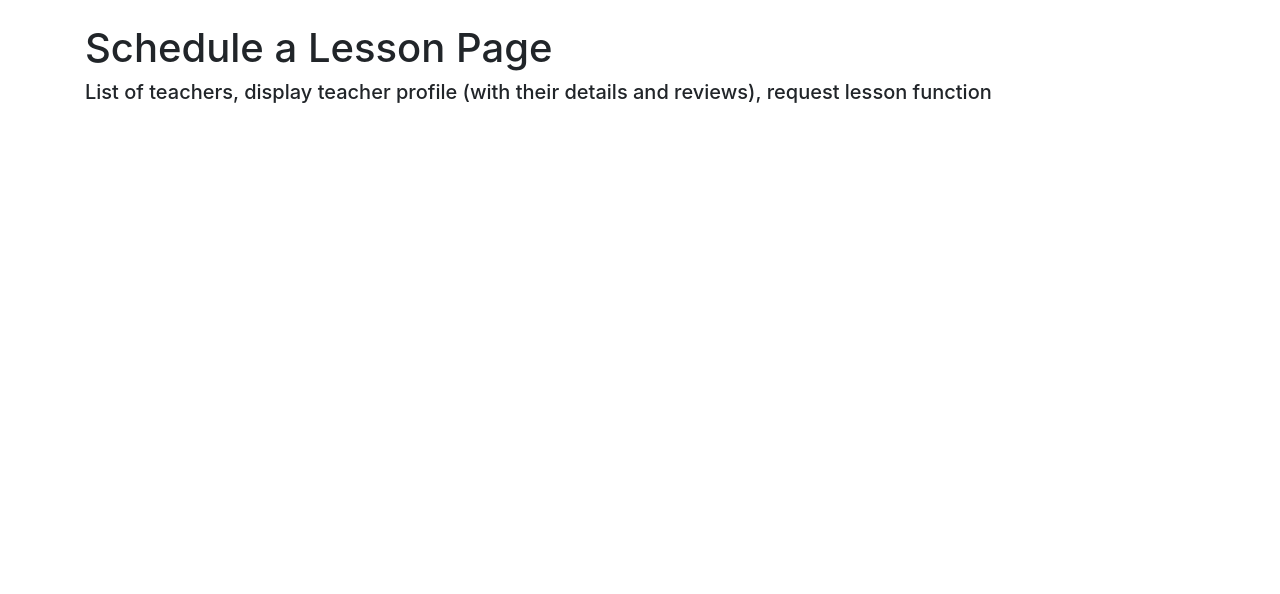
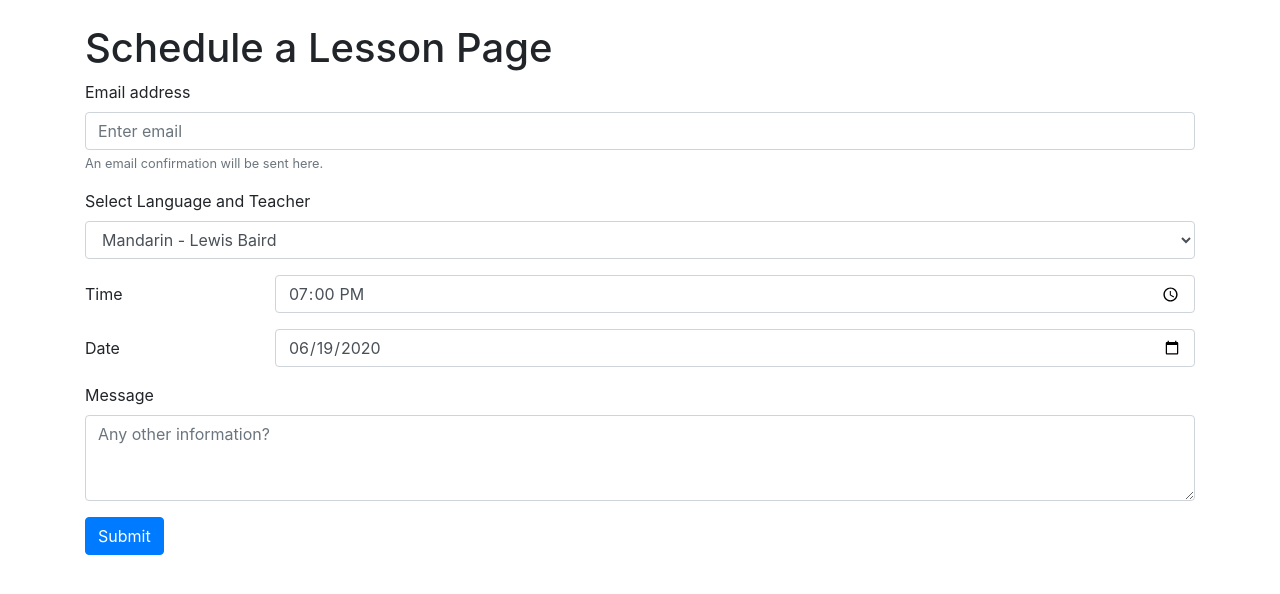
Before and after one commit to ryanjosephsulit/COMP0034_Project_Group13, a Flask app: template langbridge/templates/schedule_a_lesson.html in a window 1280 px wide. Shown: the part 94-688 px from the top of the page. Run offline with Flask 2, Linux system fonts and the light colour scheme; the template is opened without the code that fills it, so the values that code supplies are empty; some libraries are stand-ins or nearby versions.

Commit message:
Updating scheduler changes to schedule_a_lesson.html

```diff
--- a/langbridge/templates/schedule_a_lesson.html
+++ b/langbridge/templates/schedule_a_lesson.html
@@ -1,6 +1,46 @@
 {% extends "base.html" %}
 {% block title %} Signup {% endblock %}
 {% block content %}
+
     <h1>Schedule a Lesson Page{{ name }}</h1>
-    <h5>List of teachers, display teacher profile (with their details and reviews), request lesson function</h5>
+    <form id="contact-form" method="post" action="https://formspree.io/xzbjpayp" role="form">
+      <div class="form-group">
+        <label for="exampleInputEmail1">Email address</label>
+        <input type="email" class="form-control" name="email" id="exampleInputEmail1" aria-describedby="emailHelp" placeholder="Enter email">
+        <small id="emailHelp" class="form-text text-muted">An email confirmation will be sent here.</small>
+      </div>
+        <div class="form-group">
+            <label for="exampleFormControlSelect1">Select Language and Teacher</label>
+            <select class="form-control" name="languageteacher" id="exampleFormControlSelect1">
+              <option>Mandarin - Lewis Baird</option>
+              <option>Mandarin - Aleyna Bonilla</option>
+              <option>English - Elif Munro</option>
+            </select>
+        </div>
+        <div class="form-group row">
+          <label for="example-time-input" class="col-2 col-form-label">Time</label>
+          <div class="col-10">
+            <input class="form-control" type="time" value="19:00:00" name="time" id="example-time-input">
+          </div>
+        </div>
+        <div class="form-group row">
+          <label for="example-date-input" class="col-2 col-form-label">Date</label>
+          <div class="col-10">
+            <input class="form-control" type="date" value="2020-06-19" name="date" id="example-date-input">
+          </div>
+        </div>
+        <div class="form-group">
+           <label for="exampleTextarea">Message</label>
+           <textarea class="form-control" name="message" id="exampleTextarea"  rows="3" placeholder="Any other information?"></textarea>
+        </div>
+        <button type="submit" class="btn btn-primary">Submit</button>
+    </form>
+
+
+        <script src="https://cdnjs.cloudflare.com/ajax/libs/jquery/3.3.1/jquery.min.js" integrity="sha256-FgpCb/KJQlLNfOu91ta32o/NMZxltwRo8QtmkMRdAu8=" crossorigin="anonymous"></script>
+        <script src="https://cdnjs.cloudflare.com/ajax/libs/popper.js/1.14.3/umd/popper.min.js" integrity="sha384-ZMP7rVo3mIykV+2+9J3UJ46jBk0WLaUAdn689aCwoqbBJiSnjAK/l8WvCWPIPm49" crossorigin="anonymous"></script>
+        <script src="https://stackpath.bootstrapcdn.com/bootstrap/4.1.3/js/bootstrap.min.js" integrity="sha384-ChfqqxuZUCnJSK3+MXmPNIyE6ZbWh2IMqE241rYiqJxyMiZ6OW/JmZQ5stwEULTy" crossorigin="anonymous"></script>
+        <script src="https://cdnjs.cloudflare.com/ajax/libs/1000hz-bootstrap-validator/0.11.9/validator.min.js" integrity="sha256-dHf/YjH1A4tewEsKUSmNnV05DDbfGN3g7NMq86xgGh8=" crossorigin="anonymous"></script>
+        <script src="contact.js"></script>
+
 {% endblock %}
```
